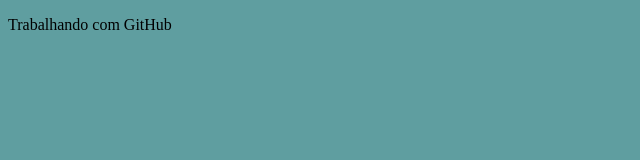
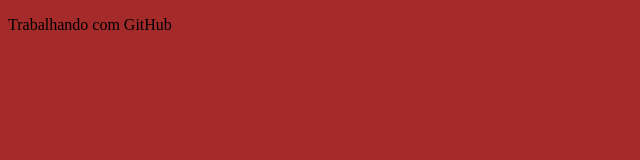
Before and after one commit to Victorr02/new-site, a plain HTML site: page index.html in a window 1280 px wide. Shown: the whole page, without its empty margins (0-640 px from the left). Drawn offline with Linux system fonts and the light colour scheme.

Commit message:
Nova cor de fundo

```diff
--- a/index.html
+++ b/index.html
@@ -6,7 +6,7 @@
     <title>GitHub</title>
     <style>
         body{
-            background-color: cadetblue;
+            background-color:brown;
         }
     </style>
 </head>
```
